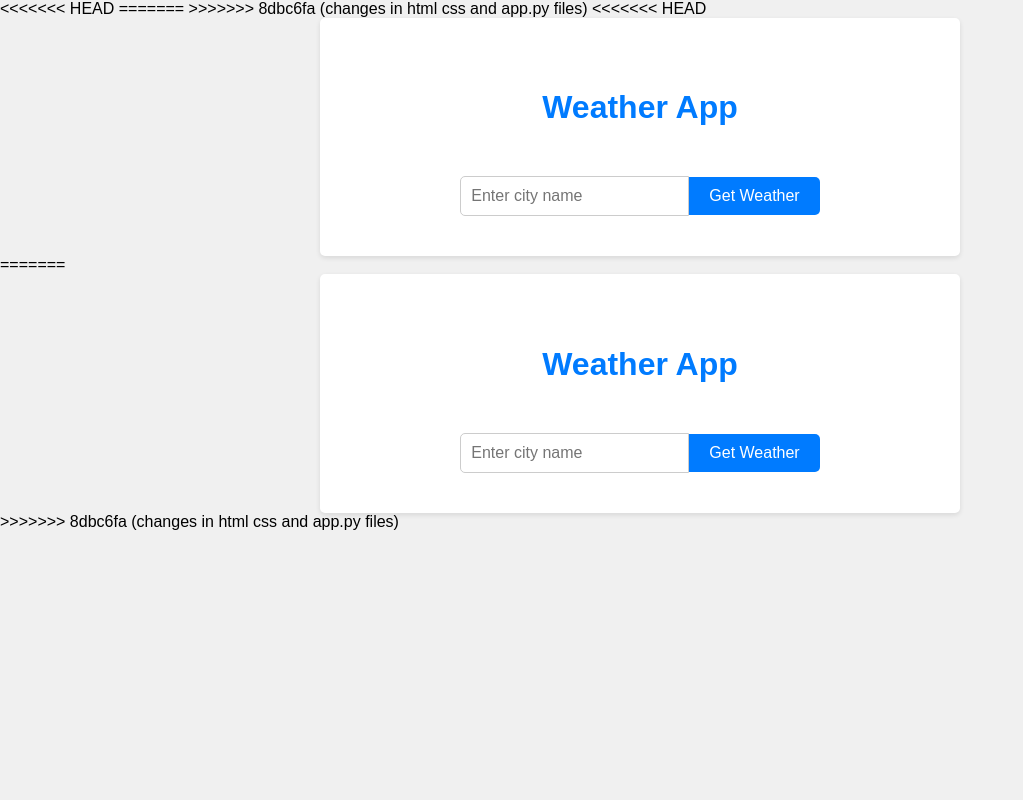
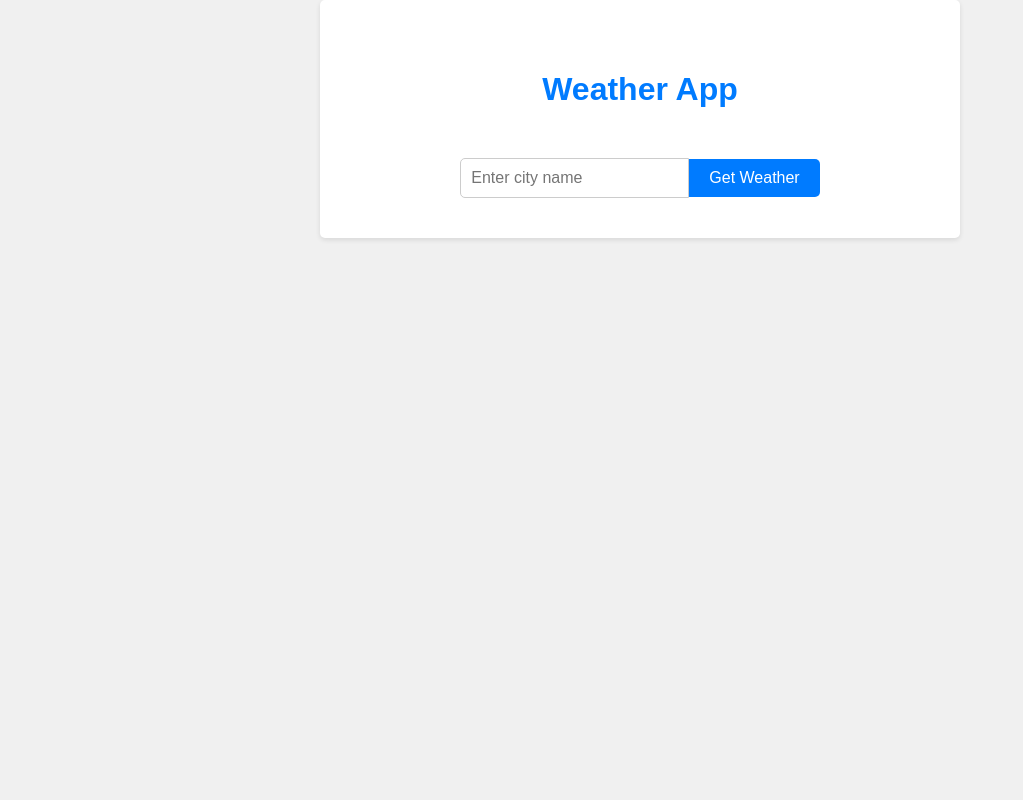
Before and after one commit to gayathri-ja/weatherapprepo, a Flask app: page / in a window 1280 px wide. Shown: the whole page, without its empty margins (0-1023 px from the left). Run offline with Flask 2, Linux system fonts and the light colour scheme.

Commit message:
Update weather.html

```diff
--- a/templates/weather.html
+++ b/templates/weather.html
@@ -1,38 +1,9 @@
-<<<<<<< HEAD
-<!-- templates/weather.html -->
 <!DOCTYPE html>
 
-=======
-<!DOCTYPE html>
->>>>>>> 8dbc6fa (changes in html css and app.py files)
 <html lang="en">
 <head>
     <meta charset="UTF-8">
     <meta name="viewport" content="width=device-width, initial-scale=1.0">
-<<<<<<< HEAD
-    <link rel="stylesheet" href="style.css">
-
-<title>Weather App</title>
-</head>
-<body>
-	<div class="container">
-	<h1>Weather App</h1>
-    <form method="POST" action="/">
-        <input type="text" name="city" placeholder="Enter city name" required>
-        <button type="submit">Get Weather</button>
-    </form>
-
-    {% if weather_data %}
-        <h2>Weather Information for {{ weather_data['name'] }}, {{ weather_data['sys']['country'] }}</h2>
-        <p>Temperature: {{ weather_data['main']['temp'] }} °C</p>
-        <p>Weather: {{ weather_data['weather'][0]['description'] }}</p>
-    {% endif %}
-	</div>
-</body>
-</html>
-
-=======
-
     <link rel="stylesheet" href="/static/style.css">
     <title>Weather App</title>
 </head>
@@ -54,4 +25,3 @@
     </div>
 </body>
 </html>
->>>>>>> 8dbc6fa (changes in html css and app.py files)
```
